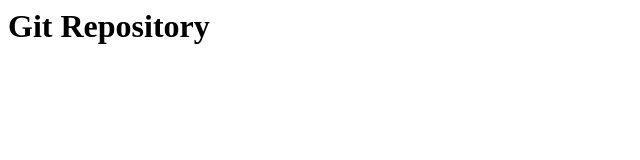
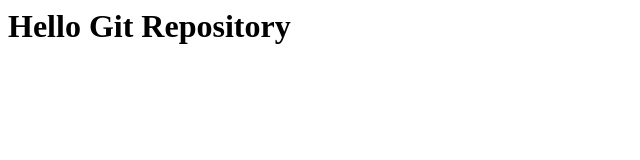
Before and after one commit to hashii99/New_PeocodeAnswers, a plain HTML site: page index.html in a window 1280 px wide. Shown: the whole page, without its empty margins (0-640 px from the left). Drawn offline with Linux system fonts and the light colour scheme.

Commit message:
Updated Code

```diff
--- a/index.html
+++ b/index.html
@@ -6,6 +6,6 @@
     <title>Test Document</title>
 </head>
 <body>
-    <h1>Git Repository</h1>
+    <h1> Hello Git Repository</h1>
 </body>
 </html>
```
